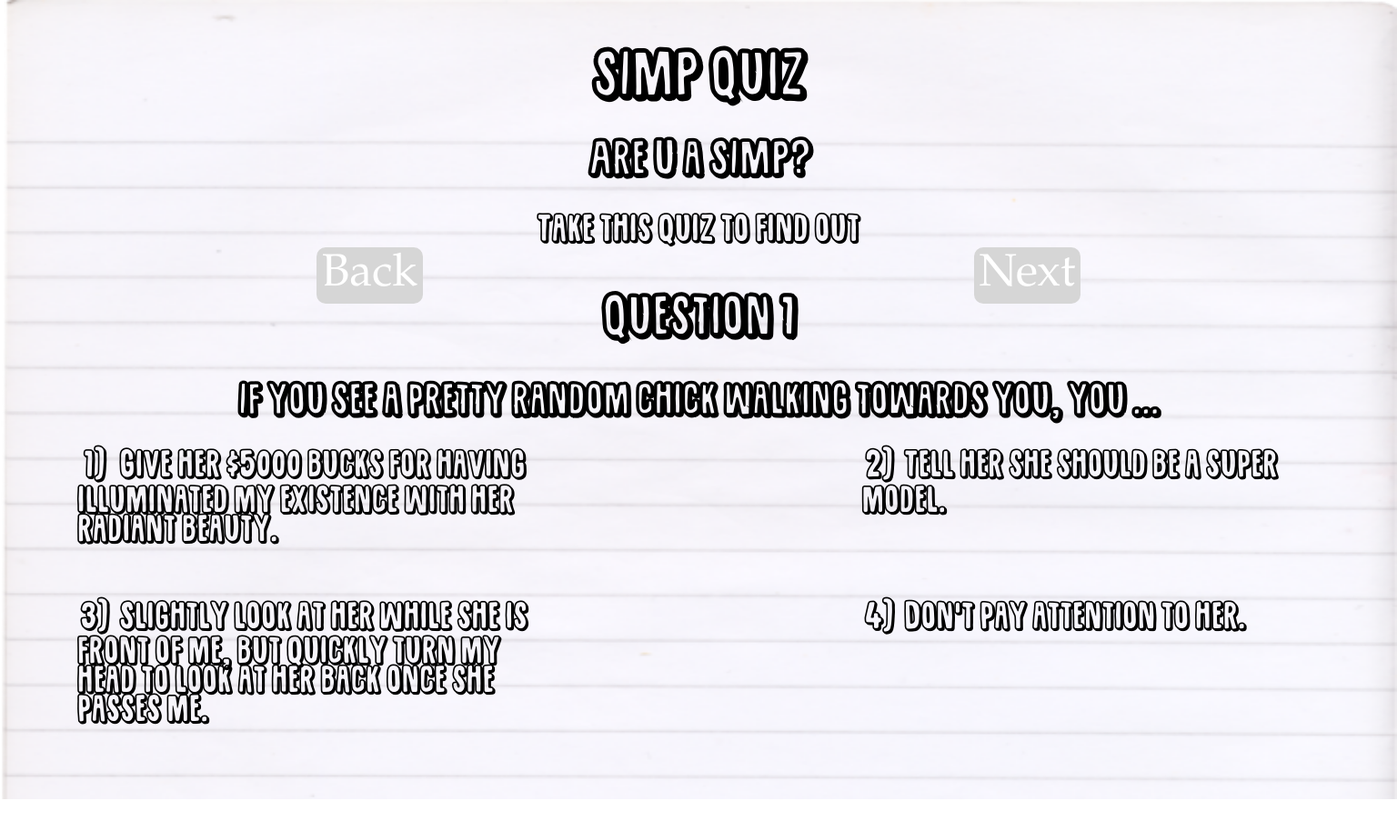
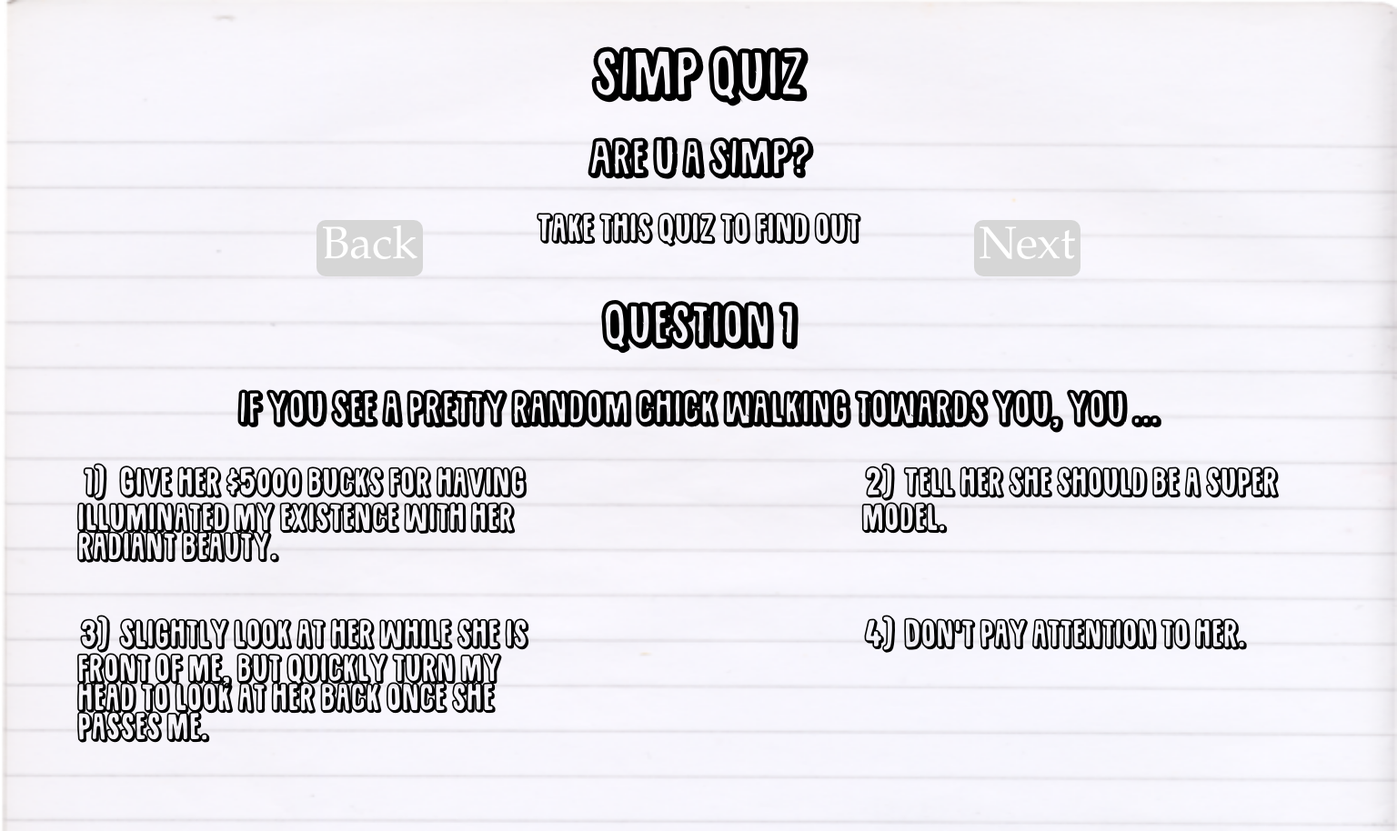
Before and after one commit to josewebdev2000/SIMP-Quiz, a plain HTML site: page index.html in a window 1536 px wide. Shown: the whole page at 91% size. Before the commit the page ends 879 px from the top, so only its background shows below. Drawn offline with Linux system fonts and the light colour scheme.

Commit message:
SIMP QUIZ fix CSS spacing

```diff
--- a/css/media-queries.css
+++ b/css/media-queries.css
@@ -247,6 +247,7 @@
     section.question
     {
         font-size: 180%;
+        margin-top: 10px;
     }
 
     section.question h2
@@ -256,7 +257,7 @@
 
     section.question h3
     {
-        margin-bottom: 0px;
+        margin-bottom: 10px;
     }
 
     div.answers
@@ -274,6 +275,22 @@
         position: relative;
         top: 10px;
         font-size: 150%;
+    }
+
+    section.buttons
+    {
+        display: flex;
+        flex-flow: row nowrap;
+        justify-content: space-around;
+        flex-direction: row-reverse;
+        position: relative;
+        bottom: 550px;
+        margin-bottom: 15px;
+    }
+
+    section.buttons > button
+    {
+        font-size: 40px;
     }
 
     #result-picture
@@ -346,16 +363,6 @@
         font-size: 200%;
     }
 
-    section.buttons
-    {
-        display: flex;
-        flex-flow: row nowrap;
-        justify-content: space-around;
-        flex-direction: row-reverse;
-        position: relative;
-        bottom: 500px;
-    }
-
     section.buttons > button
     {
         font-size: 50px;
```
